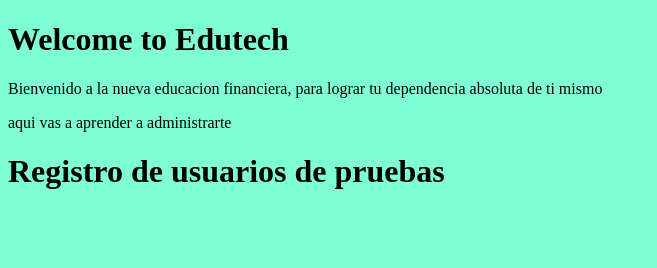
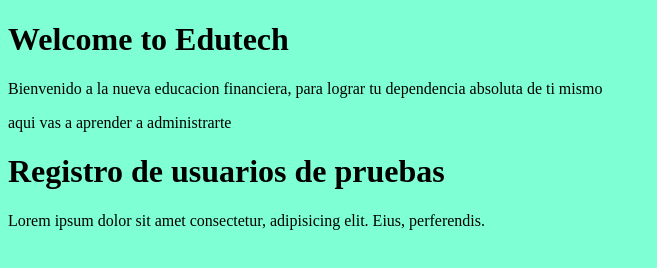
Before and after one commit to Armandoc26/projectCoursePrework-, a plain HTML site: page index.html in a window 1280 px wide. Shown: the whole page, without its empty margins (0-657 px from the left). Drawn offline with Linux system fonts and the light colour scheme.

Commit message:
se agrego un lorem de 10

```diff
--- a/index.html
+++ b/index.html
@@ -14,5 +14,8 @@
     <div>
         <h1>Registro  de usuarios de pruebas</h1>
     </div>
+    <div>
+        <p>Lorem ipsum dolor sit amet consectetur, adipisicing elit. Eius, perferendis.</p>
+    </div>
 </body>
 </html>
```
